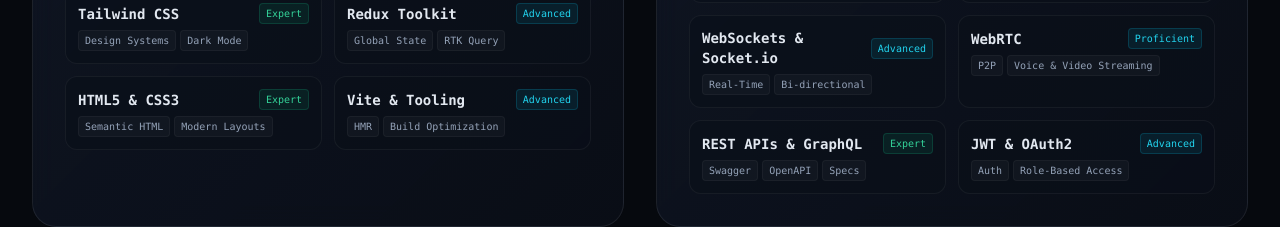
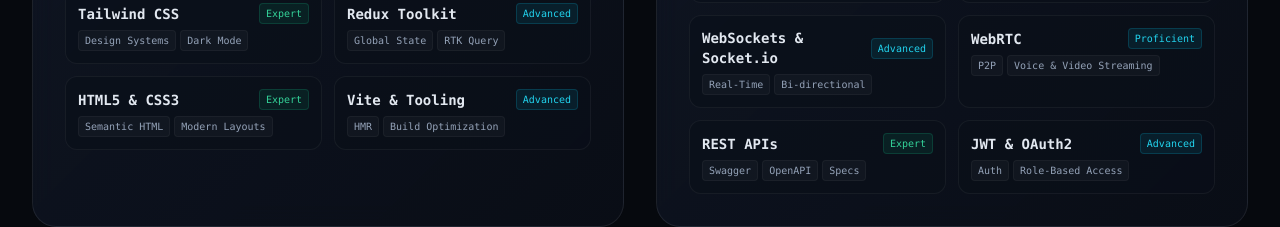
Before and after one commit to mohmmedlahlali20/prfl, a React (Vite) app: page / in a window 1280 px wide. Shown: the part 2780-3007 px from the top of the page. Built offline with nearby package versions, Linux system fonts and the light colour scheme.

Commit message:
fix: fix names

```diff
--- a/src/data/portfolioData.js
+++ b/src/data/portfolioData.js
@@ -46,7 +46,7 @@
       { name: "Python", level: "Intermediate", tags: ["FastAPI", "Data Scraping"] },
       { name: "WebSockets & Socket.io", level: "Advanced", tags: ["Real-Time", "Bi-directional"] },
       { name: "WebRTC", level: "Proficient", tags: ["P2P", "Voice & Video Streaming"] },
-      { name: "REST APIs & GraphQL", level: "Expert", tags: ["Swagger", "OpenAPI", "Specs"] },
+      { name: "REST APIs", level: "Expert", tags: ["Swagger", "OpenAPI", "Specs"] },
       { name: "JWT & OAuth2", level: "Advanced", tags: ["Auth", "Role-Based Access"] },
     ],
   },
--- a/src/data/translations.js
+++ b/src/data/translations.js
@@ -161,7 +161,7 @@
       projects: "Projets",
       experience: "Parcours",
       contact: "Contact",
-      resume: "CV",
+      resume: "resume",
       downloadResume: "Télécharger le CV",
       brandSubtitle: "Architecte Logiciel",
     },
```
